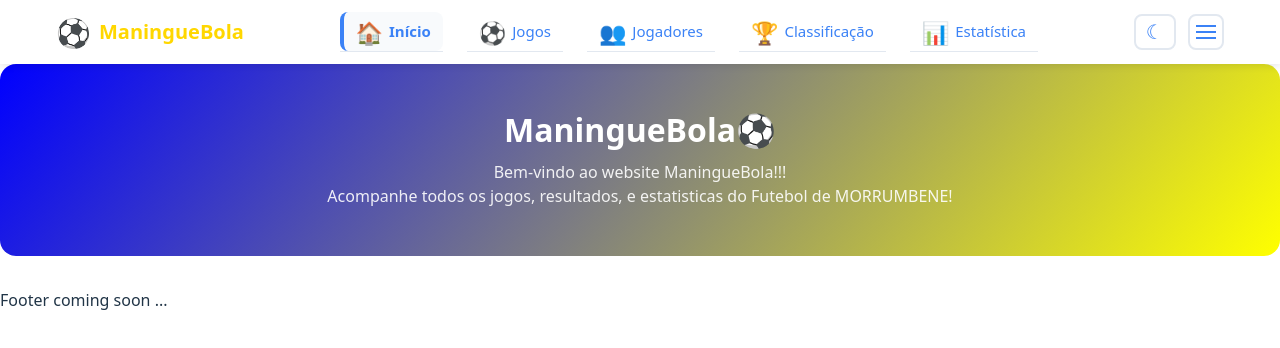
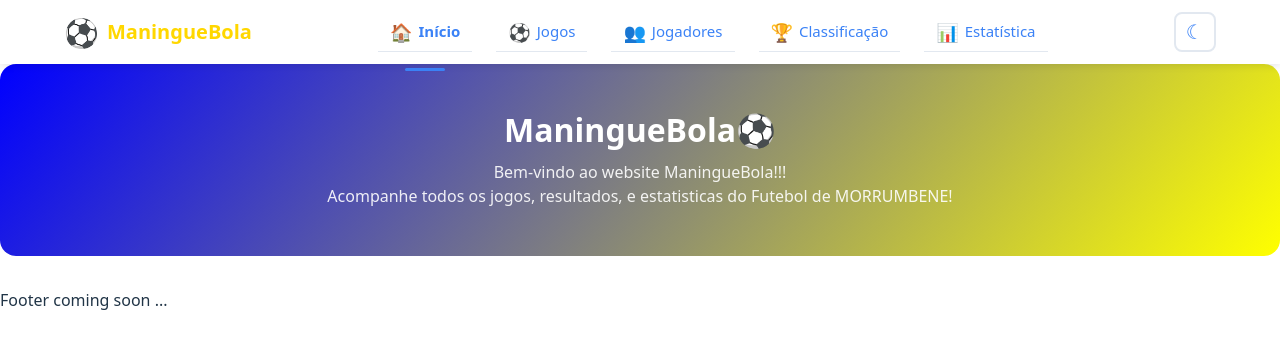
Before and after one commit to Raimundroid/maninguebola, a React (Vite) app: page / in a window 1280 px wide. Shown: the top 348 px of the page. Built offline with nearby package versions, Linux system fonts and the light colour scheme.

Commit message:
Creating Navbar 'CSS': styled the navbar for 768px devices and up

```diff
--- a/src/components/Navbar/Navbar.css
+++ b/src/components/Navbar/Navbar.css
@@ -734,6 +734,62 @@
     font-size: 15px;
     gap: 6px;
   }
+
+  /* Show text labels on desktop */
+  .nav-link-text {
+    display: inline;
+  }
+  /* Desktop icon size*/
+  .nav-link-icon {
+    font-size: 18px;
+  }
+
+  /*
+    DESKTOP ACTIVE STATE:
+    Show bottom indicator line instead of left border
+  */
+  .nav-link--active {
+    /* Remove mobile styles */
+    background: none;
+    border-left: none;
+  }
+  /* Show bottom indicator line on desktop */
+  .nav-link--active::after {
+    display: block; /* Make visible on destop */
+  }
+
+  /* ==========================================
+     HIDE MOBILE-ONLY ELEMENTS
+     ========================================== */
+
+  /* Hide hamburger menu on desktop */
+  .hamburger {
+    display: none;
+  }
+
+  /* No overlay needed on desktop */
+  .nav-overlay {
+    display: none;
+  }
+
+  /* Larger theme toggle on desktop */
+  .theme-toggle {
+    width: 40px;
+    height: 40px;
+  }
+}
+
+/* ============================================
+   LG BREAKPOINT: ≥ 992px (Large devices)
+   ============================================
+
+   Standard desktops - increase spacing and sizing
+*/
+@media (min-width: 992px) {
+  /* More horizonatal padding for wider screens */
+  .nav-container {
+    padding: 0 24px;
+  }
 }
 
 /*
```
